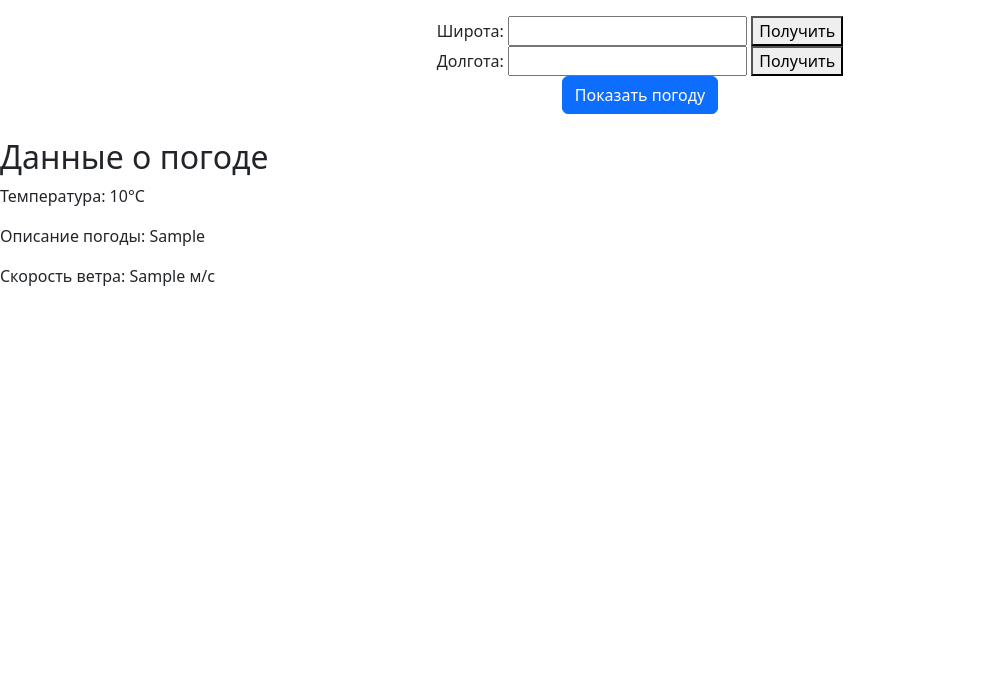
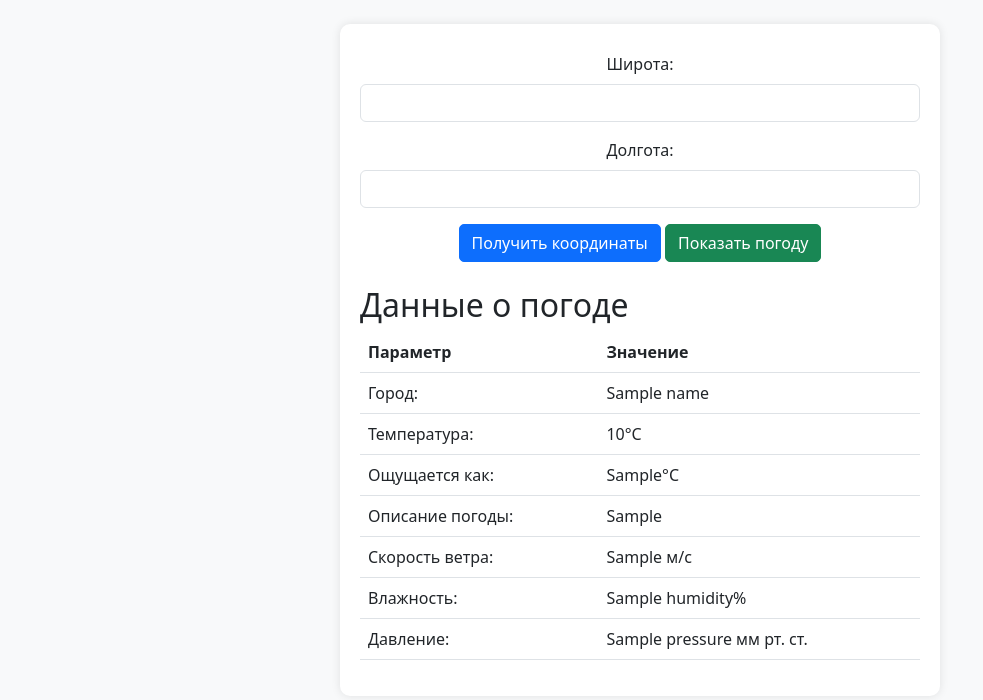
Before and after one commit to sancheZ250/WeatherForecaster, a Django app: template Weather/templates/Weather/index.html in a window 1280 px wide. Shown: the top 700 px of the page, without its empty margins (0-983 px from the left). Run offline with Django 4.2, Linux system fonts and the light colour scheme; the template is opened without the code that fills it: most values are stand-ins (such as "Sample title", 1, 10 or a date in 2020).

Commit message:
Added more weather information fields. The template has been changed, for a more human appearance, coordinates are now obtained by one button.

```diff
--- a/Weather/templates/Weather/index.html
+++ b/Weather/templates/Weather/index.html
@@ -4,39 +4,102 @@
     <meta charset="UTF-8">
     <meta name="viewport" content="width=device-width, initial-scale=1.0">
     <title>Погодное приложение</title>
-    <!-- Подключение Bootstrap CSS -->
     <link href="https://cdn.jsdelivr.net/npm/bootstrap@5.3.0/dist/css/bootstrap.min.css" rel="stylesheet">
+    <style>
+        body {
+            background-color: #f8f9fa;
+        }
+        .container {
+            max-width: 600px;
+            margin: 0 auto;
+            padding: 20px;
+            border-radius: 10px;
+            background-color: #fff;
+            box-shadow: 0 0 10px rgba(0, 0, 0, 0.1);
+        }
+        .btn {
+            border-radius: 5px;
+        }
+        #weatherData {
+            margin-top: 20px;
+        }
+        table {
+            width: 100%;
+            border-collapse: collapse;
+        }
+        th, td {
+            padding: 8px;
+            text-align: left;
+            border-bottom: 1px solid #dee2e6;
+        }
+        th {
+            background-color: #f8f9fa;
+        }
+    </style>
 </head>
 <body>
+    <div class="container mt-4">
         <h1>{{ error_message }}</h1>
-    <form method="post" class="text-center mt-3">
+        <form method="post" class="text-center">
             {% csrf_token %}
-        <div>
-            <label for="latitude">Широта:</label>
-            <input type="text" name="latitude" id="latitude" required>
-            <button type="button" onclick="getGeolocation('latitude')">Получить</button>
+            <div class="mb-3">
+                <label for="latitude" class="form-label">Широта:</label>
+                <input type="text" name="latitude" id="latitude" class="form-control" required>
             </div>
-        <div>
-            <label for="longitude">Долгота:</label>
-            <input type="text" name="longitude" id="longitude" required>
-            <button type="button" onclick="getGeolocation('longitude')">Получить</button>
+            <div class="mb-3">
+                <label for="longitude" class="form-label">Долгота:</label>
+                <input type="text" name="longitude" id="longitude" class="form-control" required>
             </div>
-        <button type="submit" class="btn btn-primary">Показать погоду</button>
+            <button type="button" onclick="getGeolocation()" class="btn btn-primary">Получить координаты</button>
+            <button type="submit" class="btn btn-success">Показать погоду</button>
         </form>
         <div id="weatherData" class="mt-4">
             <h2>Данные о погоде</h2>
-        <p>Температура: {{ temperature }}°C</p>
-        <p>Описание погоды: {{ weather_condition }}</p>
-        <p>Скорость ветра: {{ wind_speed }} м/с</p>
+            <table class="table">
+                <tr>
+                    <th>Параметр</th>
+                    <th>Значение</th>
+                </tr>
+                <tr>
+                    <td>Город:</td>
+                    <td>{{ name }}</td>
+                </tr>
+                <tr>
+                    <td>Температура:</td>
+                    <td>{{ temperature }}°C</td>
+                </tr>
+                <tr>
+                    <td>Ощущается как:</td>
+                    <td>{{ feels_like }}°C</td>
+                </tr>
+                <tr>
+                    <td>Описание погоды:</td>
+                    <td>{{ weather_condition }}</td>
+                </tr>
+                <tr>
+                    <td>Скорость ветра:</td>
+                    <td>{{ wind_speed }} м/с</td>
+                </tr>
+                <tr>
+                    <td>Влажность:</td>
+                    <td>{{ humidity }}%</td>
+                </tr>
+                <tr>
+                    <td>Давление:</td>
+                    <td>{{ pressure }} мм рт. ст.</td>
+                </tr>
+            </table>
+        </div>
     </div>
 
     <script>
-        function getGeolocation(fieldId) {
+        function getGeolocation() {
             if (navigator.geolocation) {
                 navigator.geolocation.getCurrentPosition(function (position) {
                     var latitude = position.coords.latitude.toFixed(2);
                     var longitude = position.coords.longitude.toFixed(2);
-                    document.getElementById(fieldId).value = (fieldId === 'latitude') ? latitude : longitude;
+                    document.getElementById('latitude').value = latitude;
+                    document.getElementById('longitude').value = longitude;
                 });
             } else {
                 alert("Геолокация не поддерживается вашим браузером.");
```
Also changed, not shown: Weather/views.py (+12 -4 lines). Lines whose indentation alone changed are shown as unchanged.
